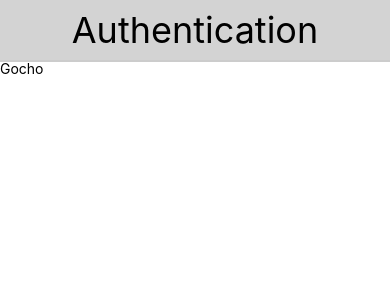
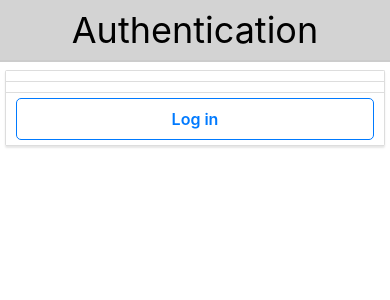
Before and after one commit to veselin0/auth, a React Native app: screen / in a window 390 px wide. Shown: the top 300 px of the page. Built offline with nearby package versions, Linux system fonts and the light colour scheme.

Commit message:
321. Login Form Scaffolding

```diff
--- a/package.json
+++ b/package.json
@@ -10,6 +10,7 @@
     "lint": "eslint ."
   },
   "dependencies": {
+    "@react-native-community/async-storage": "^1.12.1",
     "firebase": "^8.1.2",
     "react": "16.13.1",
     "react-native": "0.63.4"
--- a/src/App.js
+++ b/src/App.js
@@ -1,7 +1,8 @@
 import React, { Component } from 'react';
-import { StyleSheet, Text, View } from 'react-native';
+import { StyleSheet, View } from 'react-native';
 import firebase from 'firebase';
 import { Header } from './components/common';
+import LoginForm from './components/LoginForm';
 
 export default class App extends Component {
   componentDidMount() {
@@ -21,7 +22,7 @@
     return (
       <View>
         <Header headerText="Authentication" />
-        <Text>Gocho</Text>
+        <LoginForm />
       </View>
     );
   }
--- /dev/null
+++ b/src/components/LoginForm.js
@@ -0,0 +1,18 @@
+import React, { Component } from 'react';
+import { View } from 'react-native';
+import { Button, Card, CardSection } from './common';
+
+export default class LoginForm extends Component {
+  render() {
+    return (
+      <Card>
+        <CardSection />
+        <CardSection />
+
+        <CardSection>
+          <Button>Log in</Button>
+        </CardSection>
+      </Card>
+    );
+  }
+}
```
Also changed, not shown: 1 other file (tests, documents, lock files or other folders).
